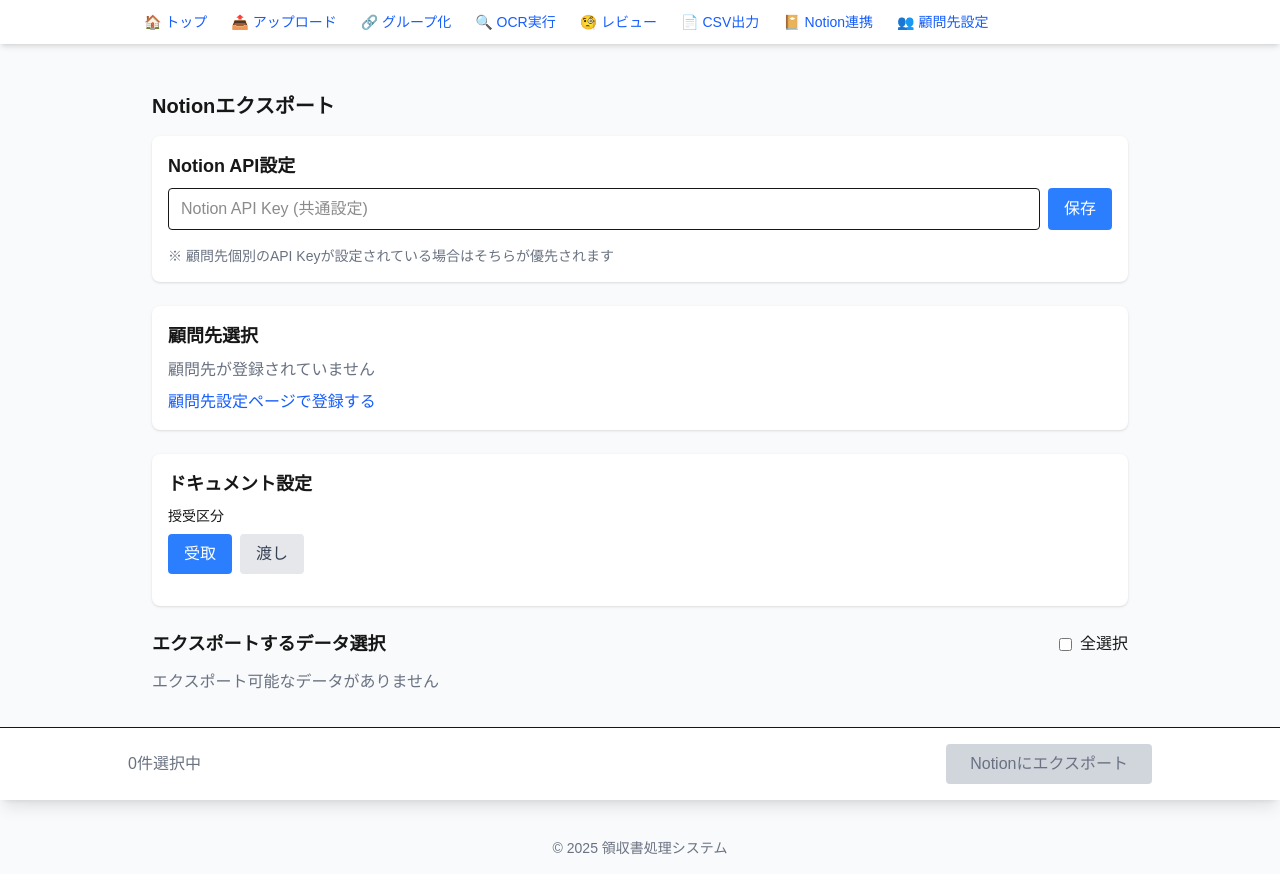
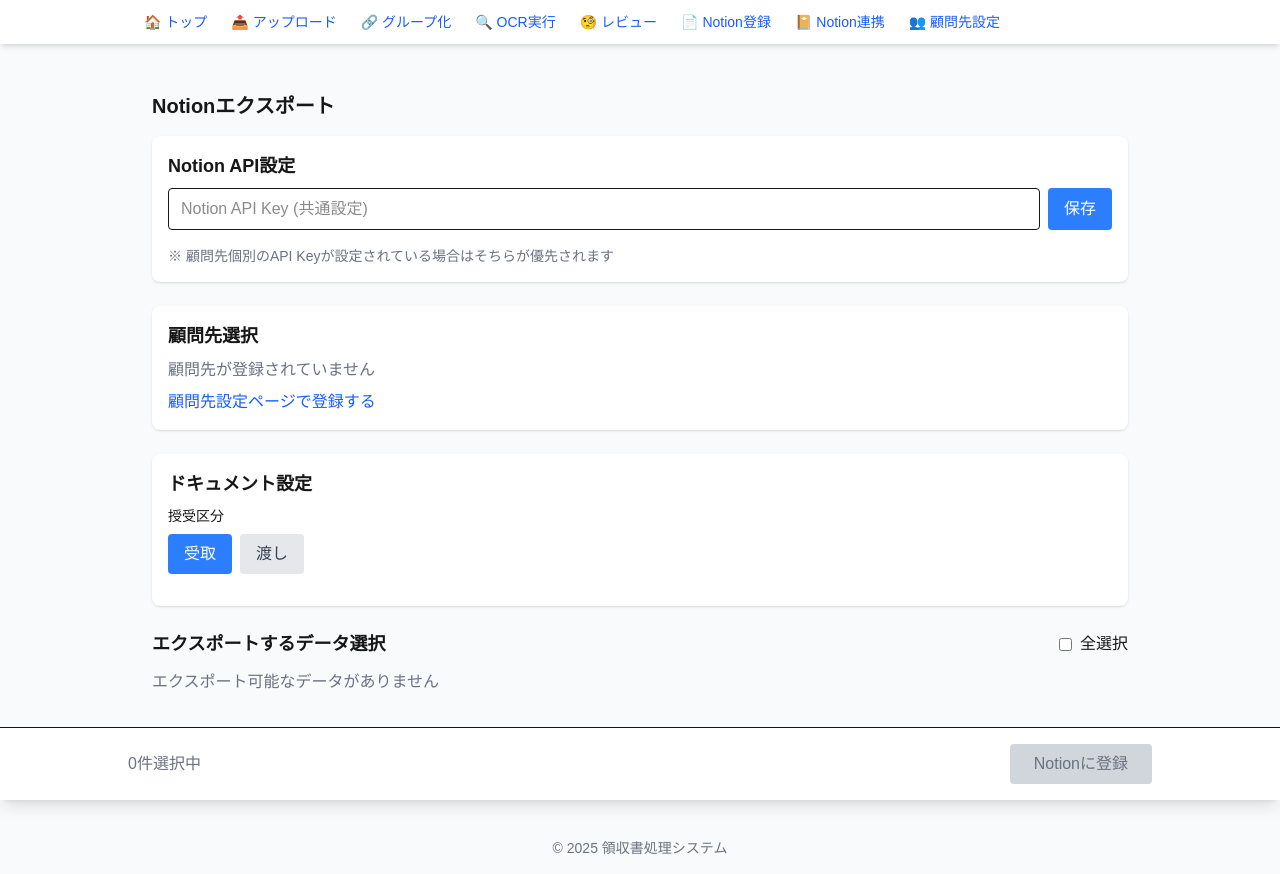
Before and after one commit to twist-eight/receipt-app, a Next.js app: page /export in a window 1280 px wide. Built offline with nearby package versions, Linux system fonts and the light colour scheme.

Commit message:
微修正

```diff
--- a/src/pages/_app.tsx
+++ b/src/pages/_app.tsx
@@ -47,7 +47,7 @@ export default function App({ Component, pageProps }: AppProps) {
                 href="/export"
                 className="text-blue-600 hover:underline whitespace-nowrap"
               >
-                📄 CSV出力
+                📄 Notion登録
               </Link>
               {/* 以下を追加 */}
               <Link
--- a/src/pages/export.tsx
+++ b/src/pages/export.tsx
@@ -498,7 +498,7 @@ export default function ExportPage() {
                 {syncStatus.success + syncStatus.failed}
               </span>
             ) : (
-              "Notionにエクスポート"
+              "Notionに登録"
             )}
           </button>
         </div>
```
